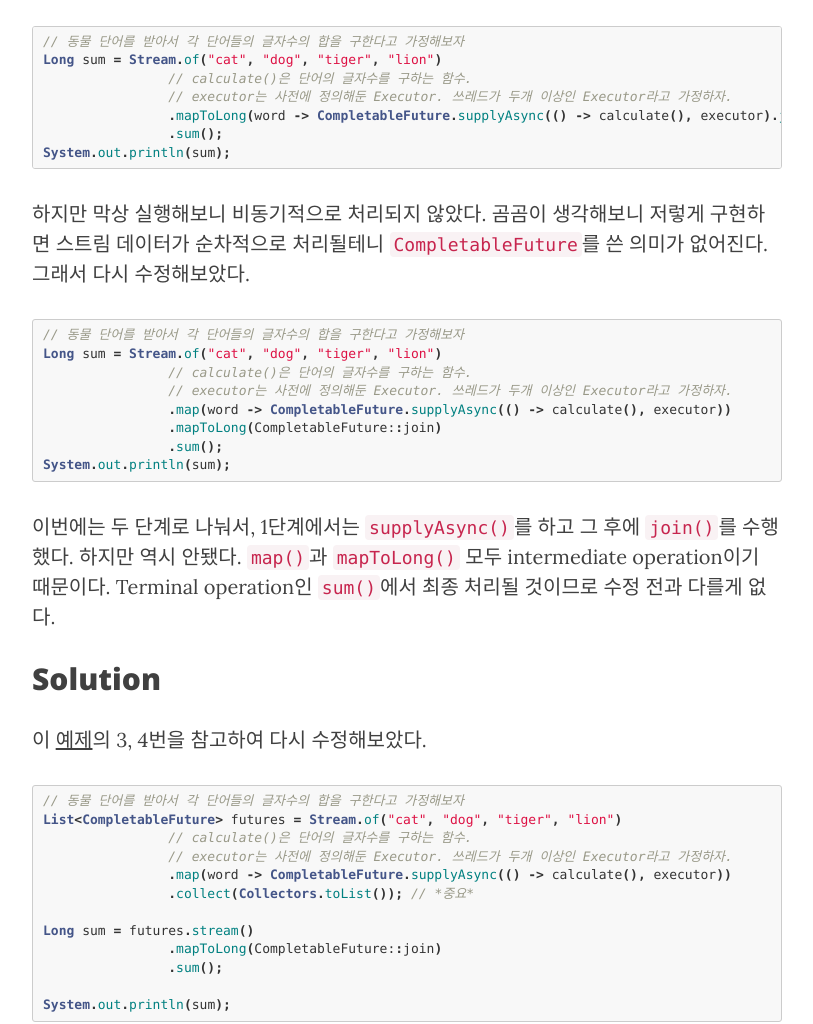
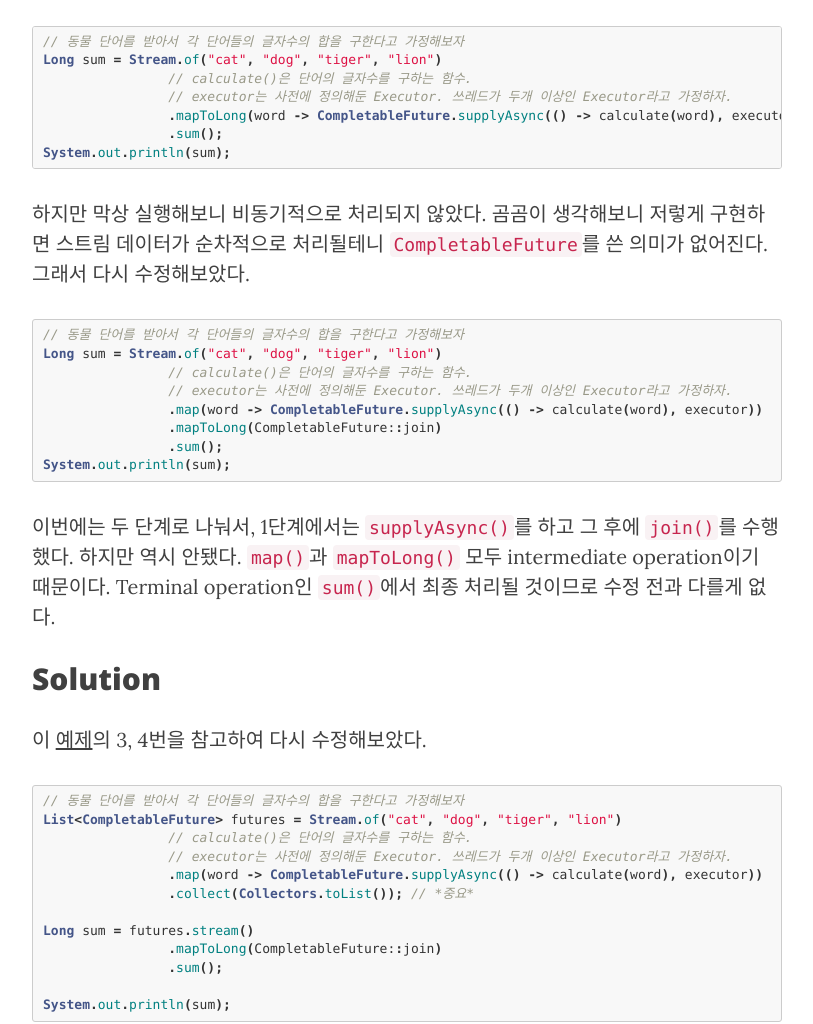
Before and after one commit to joonki34/joonki34.github.io, a Jekyll site: the page built from _posts/2017-11-07-stream-with-completablefuture.md, in a window 1280 px wide and 1400 px high, scrolled down 643 px. Shown: the part 152-1176 px from the top of the window, without its empty margins (233-1046 px from the left). Built offline with Jekyll 4.4.1, drawn with Linux system fonts in a browser that asks for light colours; nearby versions of some CDN libraries.

Commit message:
[java] Stream에서 CompletableFuture 사용하기 수정 2

````diff
--- a/_posts/2017-11-07-stream-with-completablefuture.md
+++ b/_posts/2017-11-07-stream-with-completablefuture.md
@@ -14,7 +14,7 @@ tags: [ java ]
 Long sum = Stream.of("cat", "dog", "tiger", "lion")
                 // calculate()은 단어의 글자수를 구하는 함수.
                 // executor는 사전에 정의해둔 Executor. 쓰레드가 두개 이상인 Executor라고 가정하자.
-                .mapToLong(word -> CompletableFuture.supplyAsync(() -> calculate(), executor).join())
+                .mapToLong(word -> CompletableFuture.supplyAsync(() -> calculate(word), executor).join())
                 .sum();
 System.out.println(sum);
 ```
@@ -26,7 +26,7 @@ System.out.println(sum);
 Long sum = Stream.of("cat", "dog", "tiger", "lion")
                 // calculate()은 단어의 글자수를 구하는 함수.
                 // executor는 사전에 정의해둔 Executor. 쓰레드가 두개 이상인 Executor라고 가정하자.
-                .map(word -> CompletableFuture.supplyAsync(() -> calculate(), executor))
+                .map(word -> CompletableFuture.supplyAsync(() -> calculate(word), executor))
                 .mapToLong(CompletableFuture::join)
                 .sum();
 System.out.println(sum);
@@ -43,7 +43,7 @@ System.out.println(sum);
 List<CompletableFuture> futures = Stream.of("cat", "dog", "tiger", "lion")
                 // calculate()은 단어의 글자수를 구하는 함수.
                 // executor는 사전에 정의해둔 Executor. 쓰레드가 두개 이상인 Executor라고 가정하자.
-                .map(word -> CompletableFuture.supplyAsync(() -> calculate(), executor))
+                .map(word -> CompletableFuture.supplyAsync(() -> calculate(word), executor))
                 .collect(Collectors.toList()); // *중요*
 
 Long sum = futures.stream()
````
